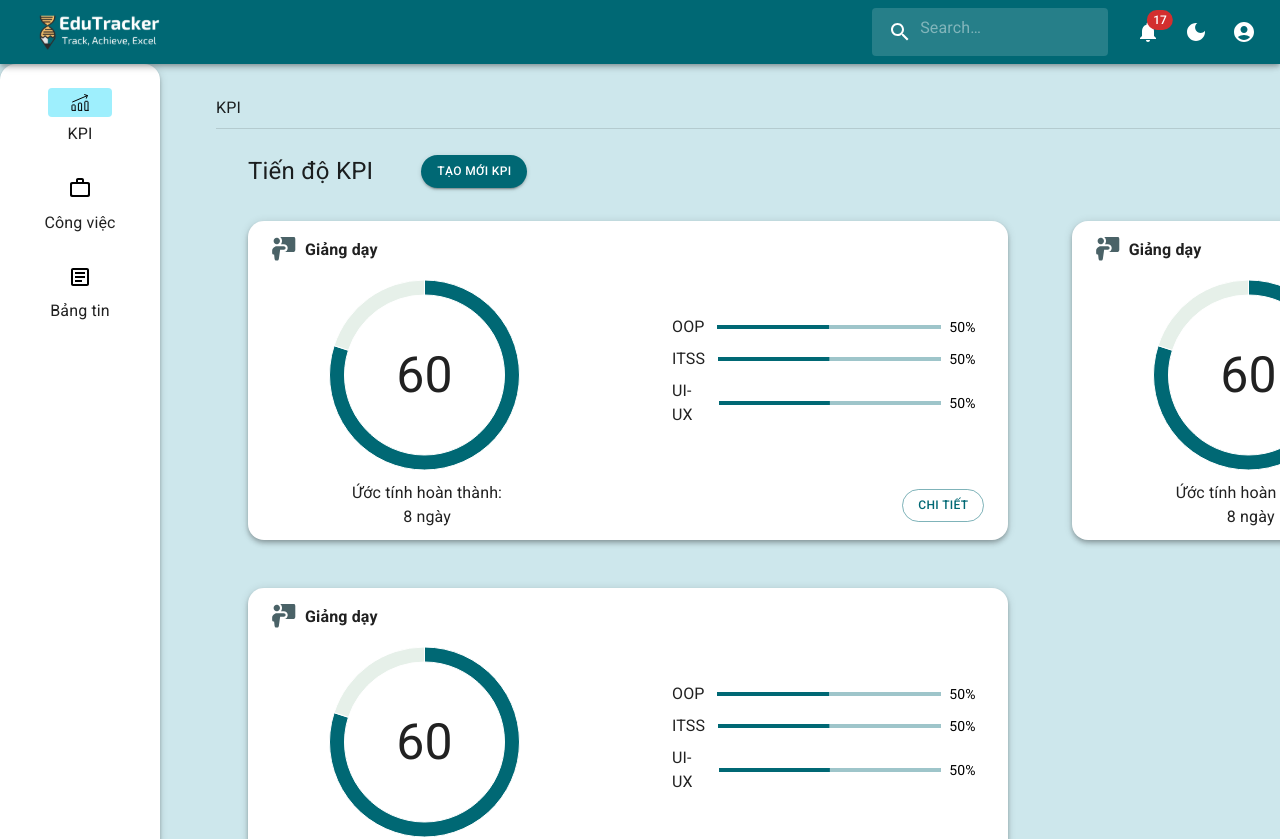
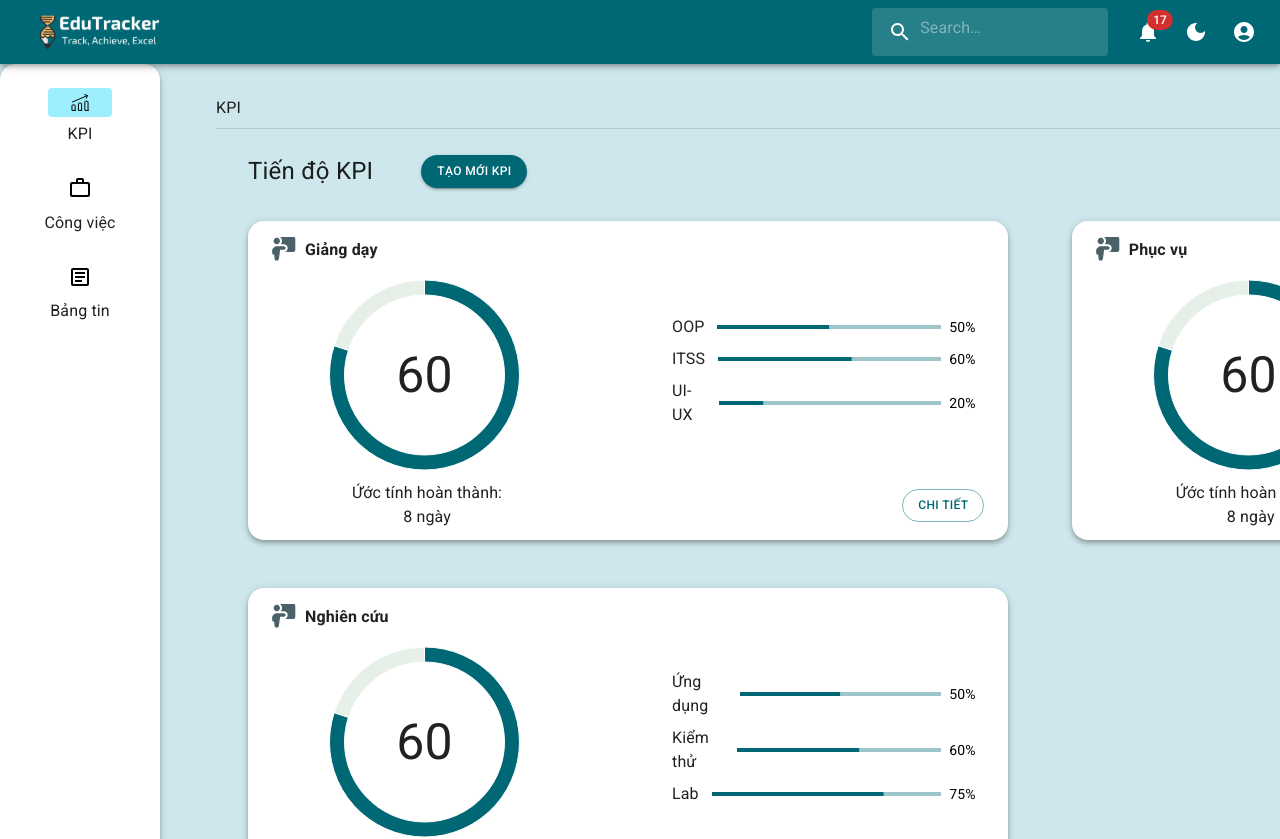
Before and after one commit to VoidKeishi/EduTracker, a React (Vite) app in the folder EduTracker/: page /kpi in a window 1280 px wide. Shown: the top 839 px of the page. Built offline with nearby package versions, Linux system fonts and the light colour scheme.

Commit message:
Update the KPIGeneralInfo function

```diff
--- a/EduTracker/src/pages/KPI/pages/KpiGeneral/components/KpiGeneral.jsx
+++ b/EduTracker/src/pages/KPI/pages/KpiGeneral/components/KpiGeneral.jsx
@@ -50,7 +50,7 @@ function LinearProgressWithLabel(props) {
   );
 }
 
-function KpiGeneralInfo() {
+function KpiGeneralInfo({KPIName, title1, value1, title2, value2, title3, value3}) {
   return (
     <Paper
           elevation={4}
@@ -77,7 +77,7 @@ function KpiGeneralInfo() {
                   fontWeight: "bold"
                 }}
               >
-                Giảng dạy
+                {KPIName}
               </Typography>
             </Box>
             <Box
@@ -107,9 +107,9 @@ function KpiGeneralInfo() {
                     gap: "0.8rem"
                   }}
                 >
-                  <Typography variant='body1'>OOP</Typography>
+                  <Typography variant='body1'>{title1}</Typography>
                   <Box sx={{ width: "100%" }}>
-                    <LinearProgressWithLabel value={50} />
+                    <LinearProgressWithLabel value={value1} />
                   </Box>
                 </Box>
 
@@ -123,9 +123,9 @@ function KpiGeneralInfo() {
                     gap: "0.8rem"
                   }}
                 >
-                  <Typography variant='body1'>ITSS</Typography>
+                  <Typography variant='body1'>{title2}</Typography>
                   <Box sx={{ width: "100%" }}>
-                    <LinearProgressWithLabel value={50} />
+                    <LinearProgressWithLabel value={value2} />
                   </Box>
                 </Box>
 
@@ -139,9 +139,9 @@ function KpiGeneralInfo() {
                     gap: "0.8rem"
                   }}
                 >
-                  <Typography variant='body1'>UI-UX</Typography>
+                  <Typography variant='body1'>{title3}</Typography>
                   <Box sx={{ width: "100%" }}>
-                    <LinearProgressWithLabel value={50} />
+                    <LinearProgressWithLabel value={value3} />
                   </Box>
                 </Box>
               </Box>
--- a/EduTracker/src/pages/KPI/pages/KpiGeneral/index.jsx
+++ b/EduTracker/src/pages/KPI/pages/KpiGeneral/index.jsx
@@ -46,9 +46,9 @@ function KpiGeneral() {
           flexWrap: "wrap",
         }}
       >
-        <KpiGeneralInfo />
-        <KpiGeneralInfo />
-        <KpiGeneralInfo />
+        <KpiGeneralInfo KPIName="Giảng dạy" title1 = "OOP" value1={50} title2 = "ITSS" value2={60} title3 = "UI-UX" value3={20}  />
+        <KpiGeneralInfo KPIName="Phục vụ" title1 = "Hội thảo" value1={20} title2 = "ĐGTD" value2={30} title3 = "SHCD" value3={15} />
+        <KpiGeneralInfo KPIName="Nghiên cứu" title1 = "Ứng dụng" value1={50} title2 = "Kiểm thử" value2={60} title3 = "Lab" value3={75} />
       </Box>
     </>
 
```
